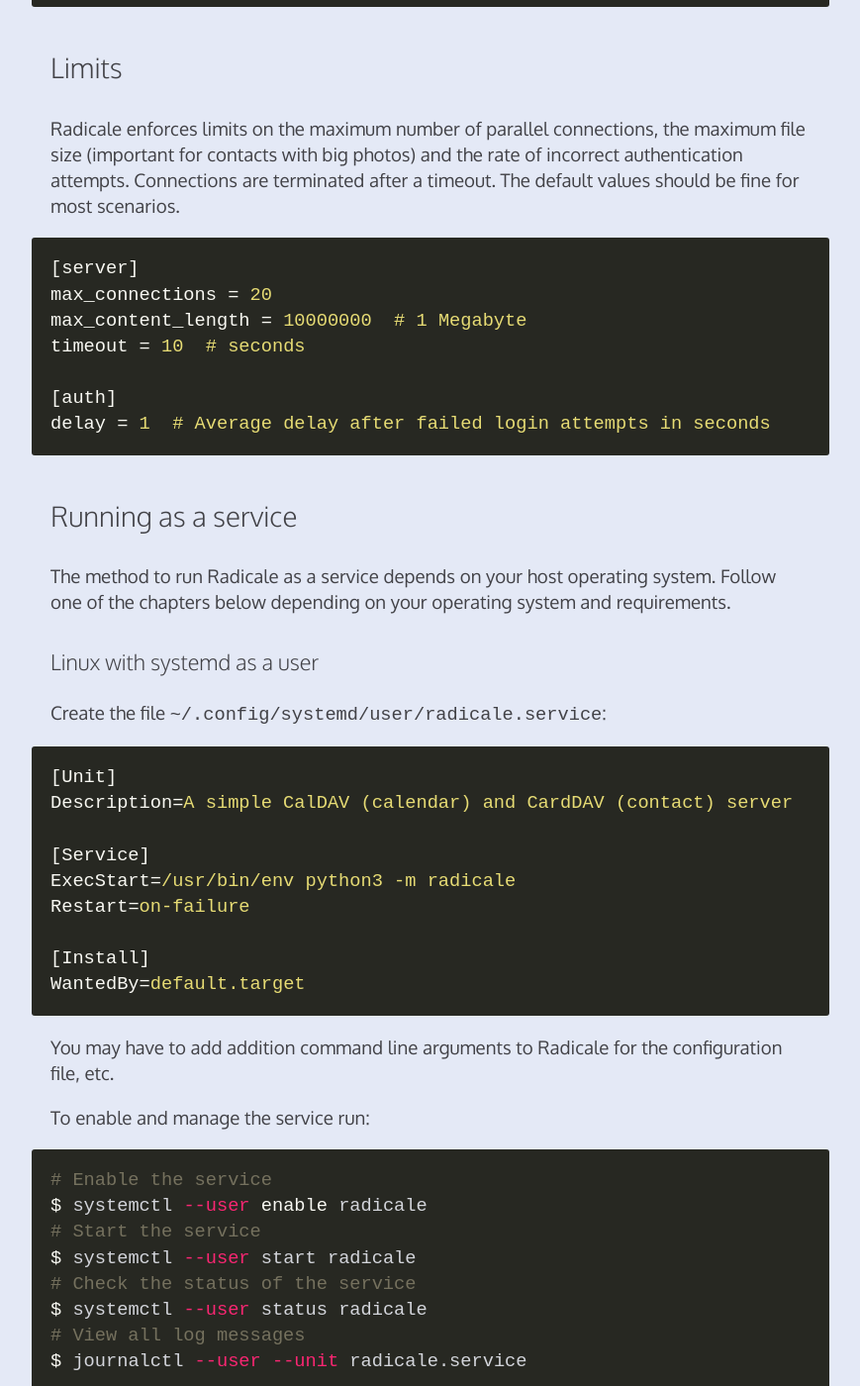
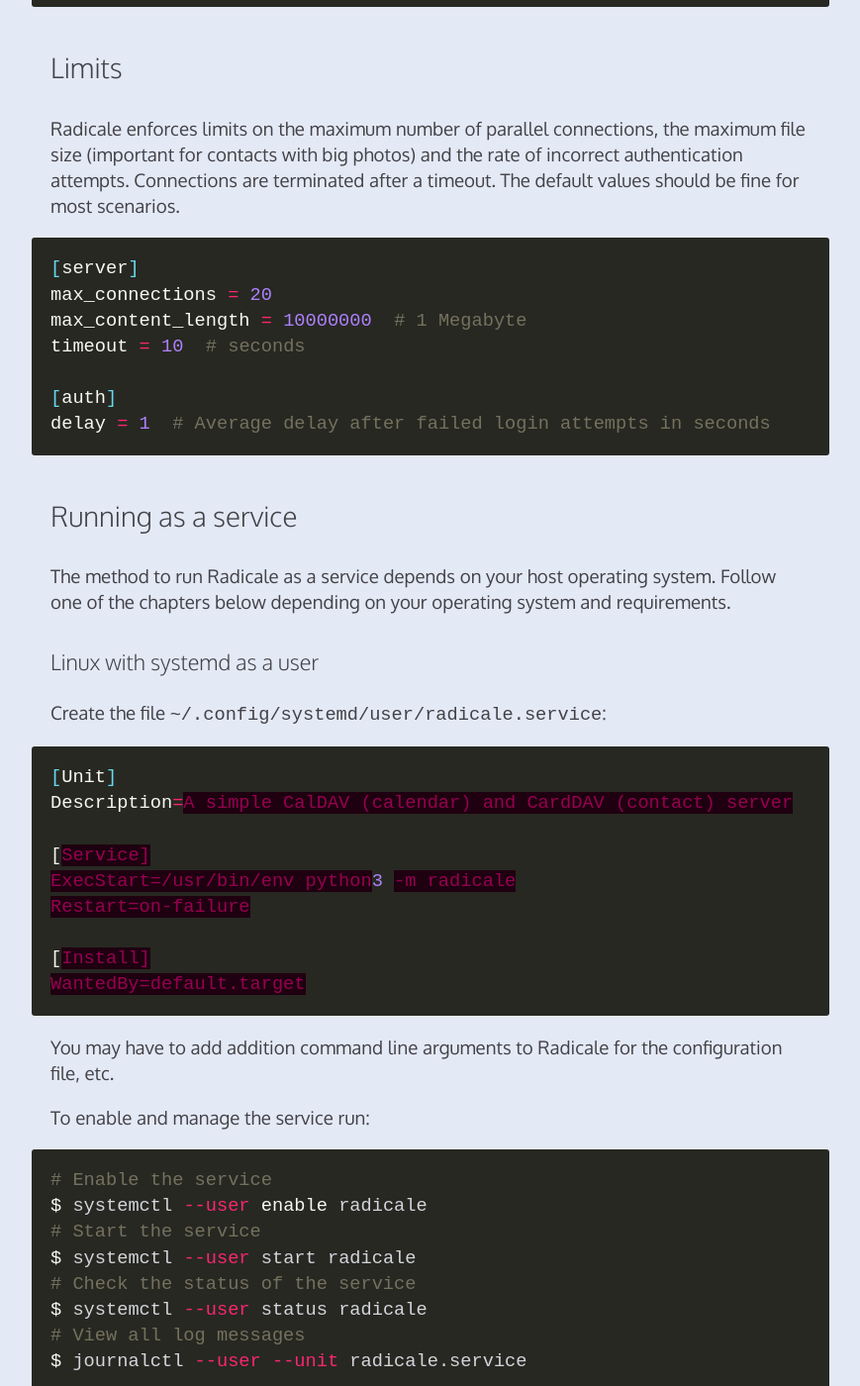
Before and after one commit to Kozea/Radicale, a Jekyll site: the page built from setup.md, in a window 1280 px wide and 1400 px high, scrolled down 2138 px. Shown: the whole window at 99% size, without its empty margins (205-1074 px from the left). Built offline with Jekyll 4.4.1, drawn with Linux system fonts in a browser that asks for light colours; some of the changed text lies outside the part shown.

Commit message:
Use TOML instead of INI highlight syntax

````diff
--- a/setup.md
+++ b/setup.md
@@ -49,7 +49,7 @@
 ```
 
 Authentication can be enabled with the following configuration:
-```ini
+```toml
 [auth]
 type = htpasswd
 htpasswd_filename = /path/to/users
@@ -62,7 +62,7 @@
 from other computers. This can be changed with the following configuration
 options:
 
-```ini
+```toml
 [server]
 hosts = 0.0.0.0:5232
 ```
@@ -74,7 +74,7 @@
 Data is stored in the folder `/var/lib/radicale/collections`. The path can
 be changed with the foloowing configuration:
 
-```ini
+```toml
 [storage]
 filesystem_folder = /path/to/storage
 ```
@@ -86,7 +86,7 @@
 incorrect authentication attempts. Connections are terminated after a timeout.
 The default values should be fine for most scenarios.
 
-```ini
+```toml
 [server]
 max_connections = 20
 max_content_length = 10000000  # 1 Megabyte
@@ -105,7 +105,7 @@
 ### Linux with systemd as a user
 
 Create the file `~/.config/systemd/user/radicale.service`:
-```ini
+```toml
 [Unit]
 Description=A simple CalDAV (calendar) and CardDAV (contact) server
 
@@ -138,7 +138,7 @@
 must be writable.
 
 Create the file `/etc/systemd/system/radicale.service`:
-```ini
+```toml
 [Unit]
 Description=A simple CalDAV (calendar) and CardDAV (contact) server
 
````
Also changed, not shown: configuration.md (+2 -2 lines), logging.md (+1 -1 lines), rights.md (+1 -1 lines).
